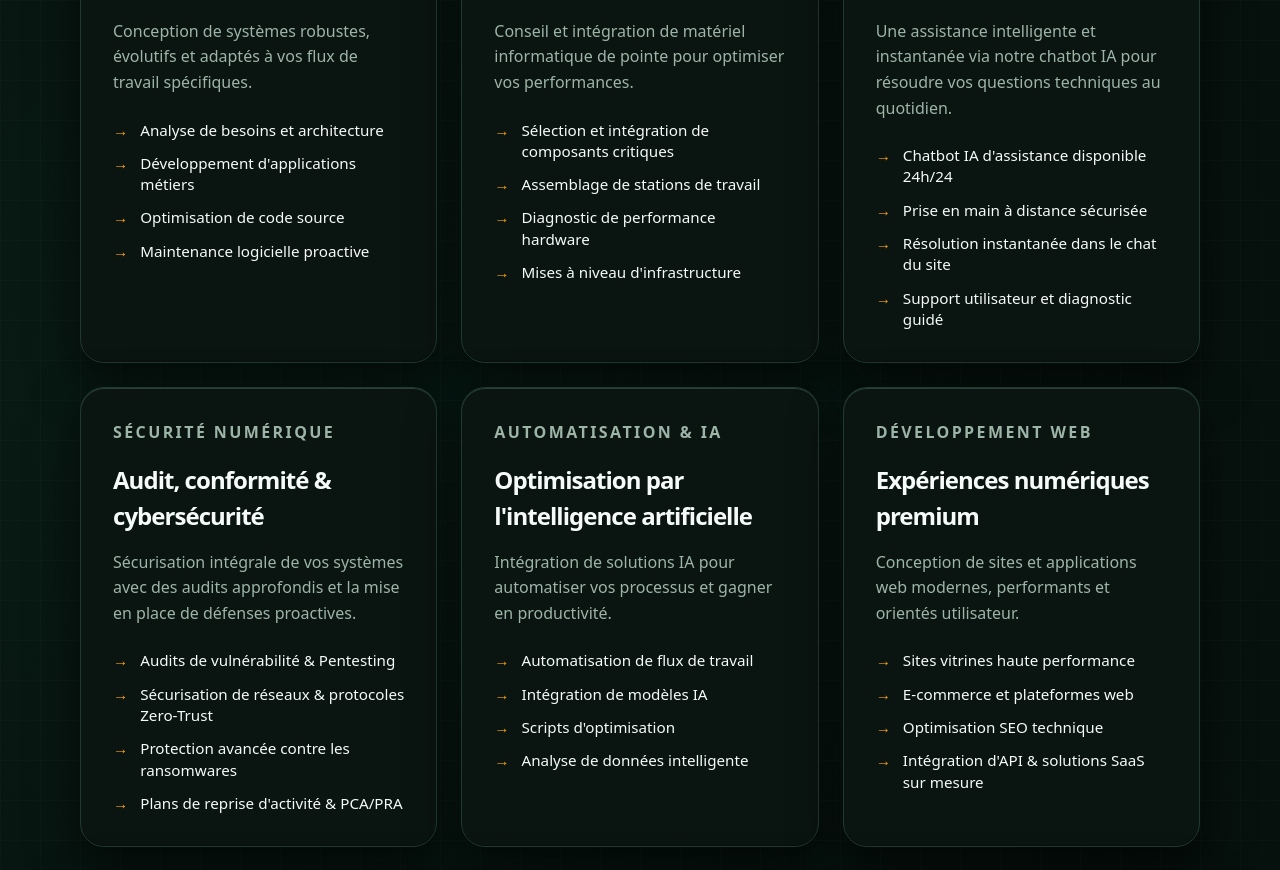
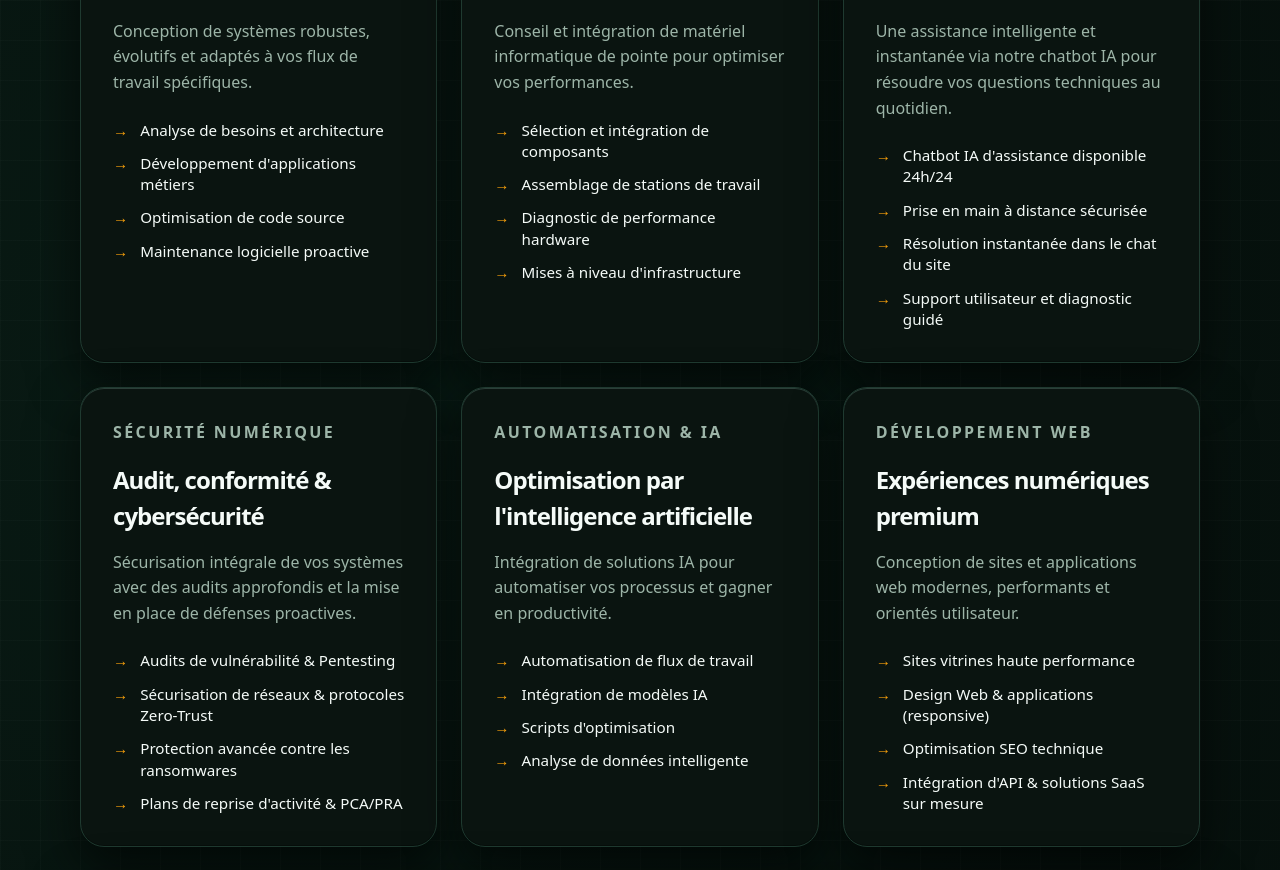
Before and after one commit to les-jeunes-techniciens/website, a Vue app: page / in a window 1280 px wide. Shown: the part 1360-2230 px from the top of the page. Built offline with nearby package versions, Linux system fonts and the light colour scheme.

Commit message:
🛠️ correction miguel

```diff
--- a/src/components/services-section.vue
+++ b/src/components/services-section.vue
@@ -22,7 +22,7 @@ const servicesFr = [
     description:
       'Conseil et intégration de matériel informatique de pointe pour optimiser vos performances.',
     items: [
-      'Sélection et intégration de composants critiques',
+      'Sélection et intégration de composants',
       'Assemblage de stations de travail',
       'Diagnostic de performance hardware',
       'Mises à niveau d\'infrastructure',
@@ -71,7 +71,7 @@ const servicesFr = [
       'Conception de sites et applications web modernes, performants et orientés utilisateur.',
     items: [
       'Sites vitrines haute performance',
-      'E-commerce et plateformes web',
+      'Design Web & applications (responsive)',
       'Optimisation SEO technique',
       'Intégration d\'API & solutions SaaS sur mesure',
     ],
```
